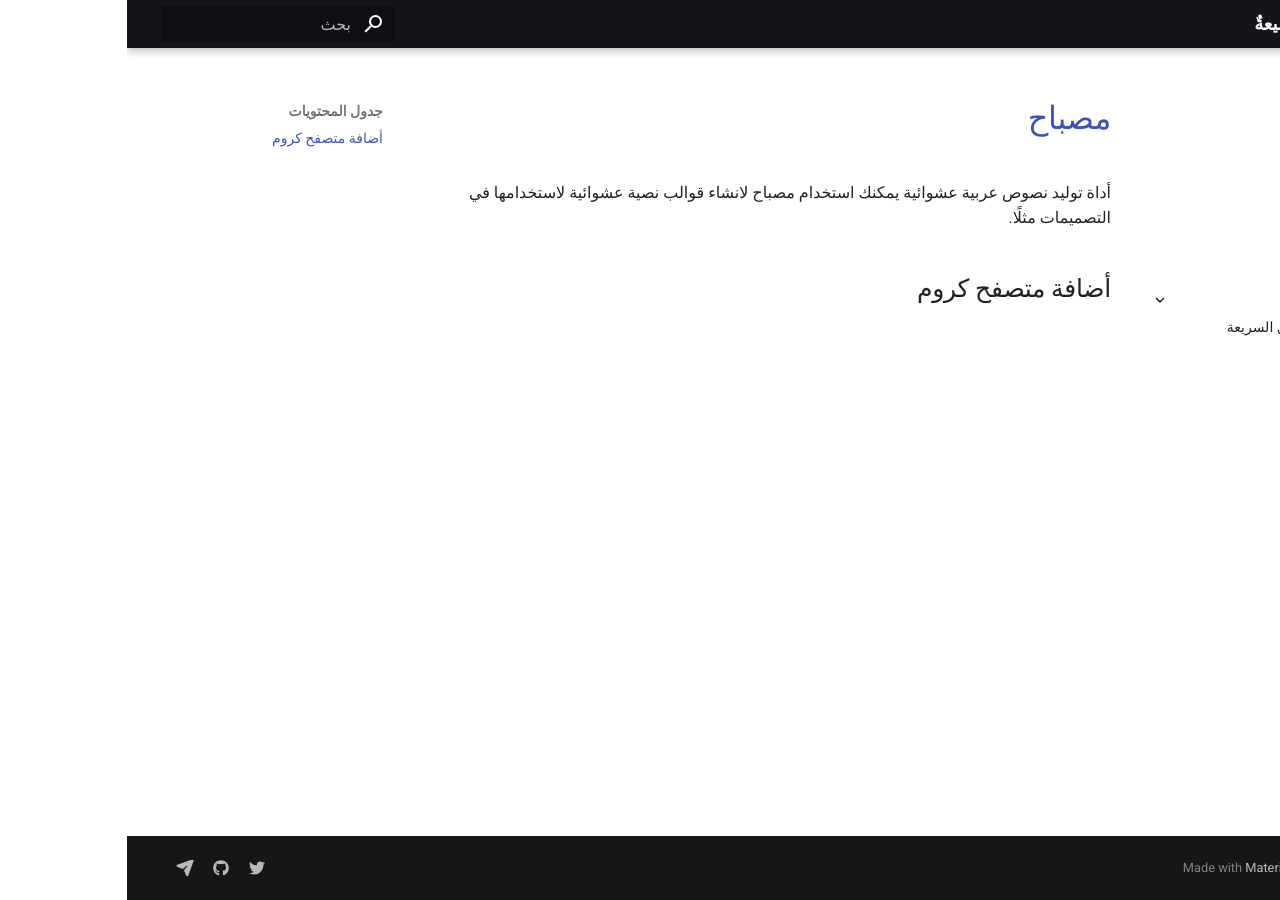
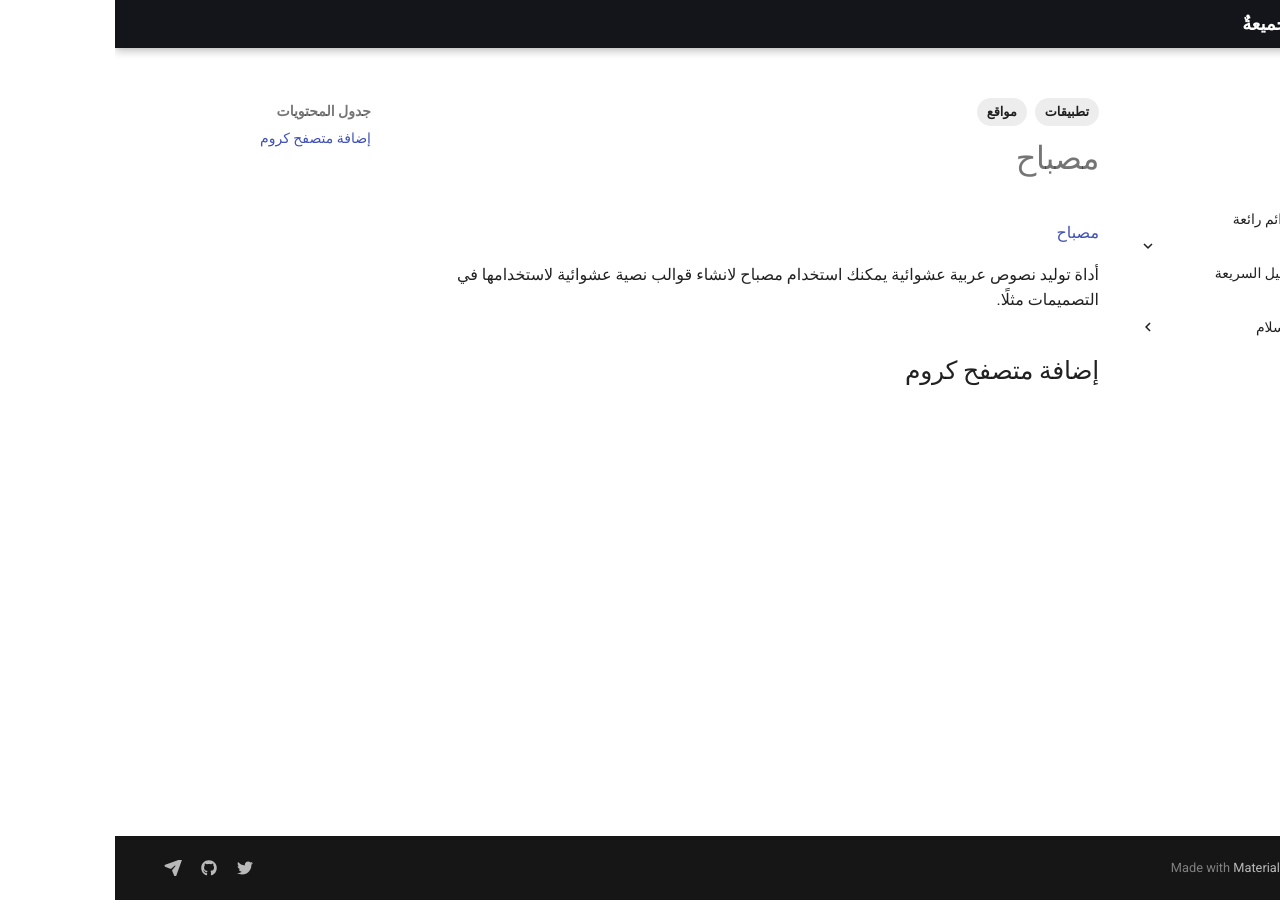
Before and after one commit to mobadarah/tajmeeaton, an MkDocs documentation site: the page built from التوثيقات/أدوات اللغة/مصباح.md, in a window 1280 px wide. Built offline with MkDocs 1.6.1 and Material for MkDocs 9.7.7, drawn with Linux system fonts in a browser that asks for light colours.

Commit message:
remove clutter

```diff
--- a/docs/عموريا.md
+++ /dev/null
@@ -1 +0,0 @@
-# عموريا
--- a/docs/فريق العمل.md
+++ /dev/null
@@ -1 +0,0 @@
-# فريق العمل
--- a/docs/كلمات.md
+++ /dev/null
@@ -1 +0,0 @@
-# كلمات
--- a/mkdocs.yml
+++ b/mkdocs.yml
@@ -13,6 +13,11 @@
     # - navigation.tabs
     # - navigation.tabs.sticky
 
+extra_css:
+  - css/extra.css
+
+docs_dir: التوثيقات
+
 extra:
   social:
     - icon: fontawesome/brands/twitter
@@ -23,13 +28,24 @@
       link: mailto:<email-address>
 
 markdown_extensions:
-  # - def_list
   - meta
+  - abbr
+  - admonition
+  - def_list
   - attr_list
   - md_in_html
+  - pymdownx.mark
+  - pymdownx.details
+  - pymdownx.keys
   - pymdownx.tasklist:
       custom_checkbox: true
   - pymdownx.betterem
   - pymdownx.emoji:
       emoji_index: !!python/name:materialx.emoji.twemoji
       emoji_generator: !!python/name:materialx.emoji.to_svg
+  - toc:
+     permalink: true
+
+plugins:
+  - tags:
+      tags_file: الأوسمة.md
--- a/docs/المشروعات/مصباح.md
+++ b/التوثيقات/أدوات اللغة/مصباح.md
@@ -1,7 +1,14 @@
-# [مصباح](https://mesba7.com)
+---
+tags:
+  - تطبيقات
+  - مواقع
+---
+
+# مصباح
+[مصباح](https://mesba7.com)
 
 
 أداة توليد نصوص عربية عشوائية
 يمكنك استخدام مصباح لانشاء قوالب نصية عشوائية لاستخدامها في التصميمات مثلًا.
 
-## أضافة متصفح كروم
+## إضافة متصفح كروم
```
Also changed, not shown: docs/css/extra.css (deleted, +0 -13 lines), docs/index.md (deleted, +0 -18 lines), التوثيقات/index.md (renamed from docs/تجميعة.md, +5 -6 lines), التوثيقات/أدوات اللغة/أداة التشكيل السريعة.md (renamed from docs/المشروعات/أداة التشكيل السريعة.md, +5 -0 lines), التوثيقات/الأوسمة.md (added), التوثيقات/التواصل.md (renamed from docs/التواصل.md), التوثيقات/تجميعات قوائم رائعة.md (added), التوثيقات/ف خدمة الإسلام/حديث.md (added), التوثيقات/ف خدمة الإسلام/صلاة.md (added), التوثيقات/ف خدمة الإسلام/قرآن.md (added), 1 other file.
